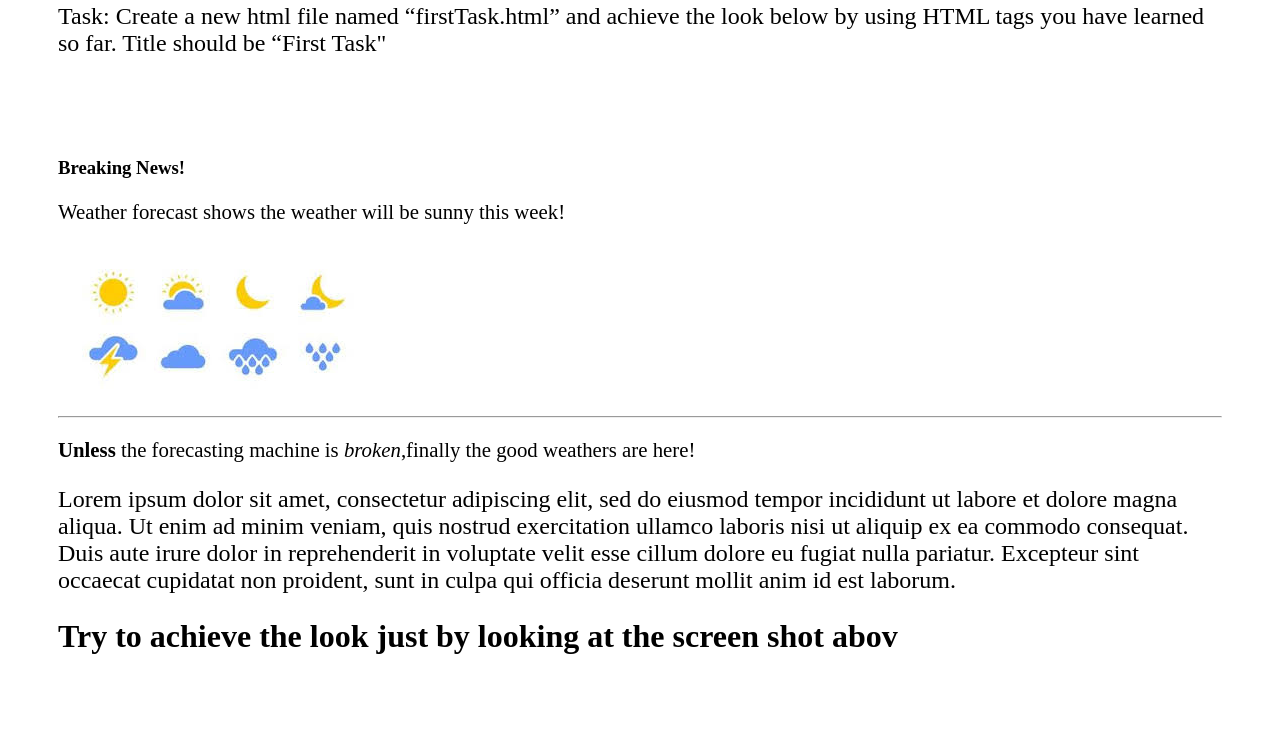
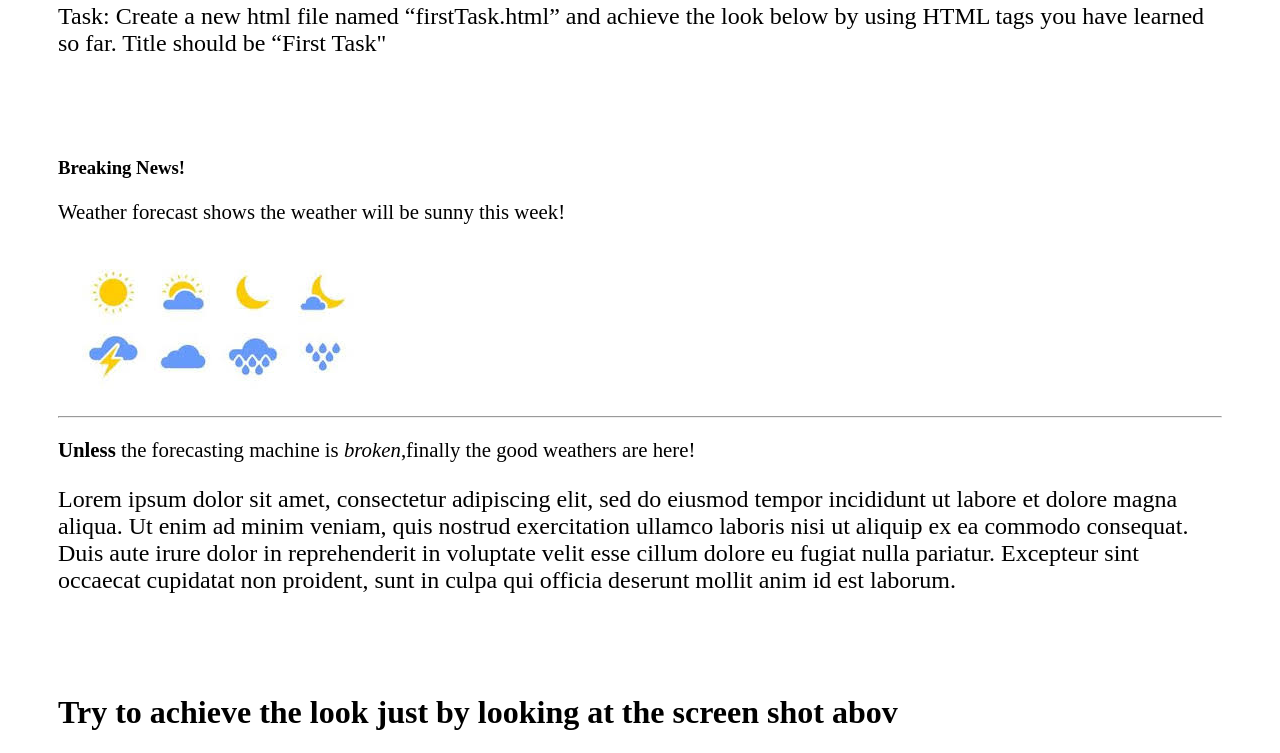
Before and after one commit to elgun87/first-task, a plain HTML site: page index.html in a window 1280 px wide. Shown: the part 296-1049 px from the top of the page. Before the commit the page ends 973 px from the top, so only its background shows below. Drawn offline with Linux system fonts and the light colour scheme.

Commit message:
made some change

```diff
--- a/index.html
+++ b/index.html
@@ -22,7 +22,7 @@ should be “First Task"</p>
 		<hr>
 		<p class="info"><b>Unless</b> the forecasting machine is <em>broken</em>,finally the good weathers are here!</p>
 		<p class="text">Lorem ipsum dolor sit amet, consectetur adipiscing elit, sed do eiusmod tempor incididunt ut labore et dolore magna aliqua. Ut enim ad minim veniam, quis nostrud exercitation ullamco laboris nisi ut aliquip ex ea commodo consequat. Duis aute irure dolor in reprehenderit in voluptate velit esse cillum dolore eu fugiat nulla pariatur. Excepteur sint occaecat cupidatat non proident, sunt in culpa qui officia deserunt mollit anim id est laborum.</p>
-		<h1>Try to achieve the look just by looking at the screen shot abov</h1>
+		<h1 style="margin-top: 100px">Try to achieve the look just by looking at the screen shot abov</h1>
 	</div>
 </body>
 </html>
```
